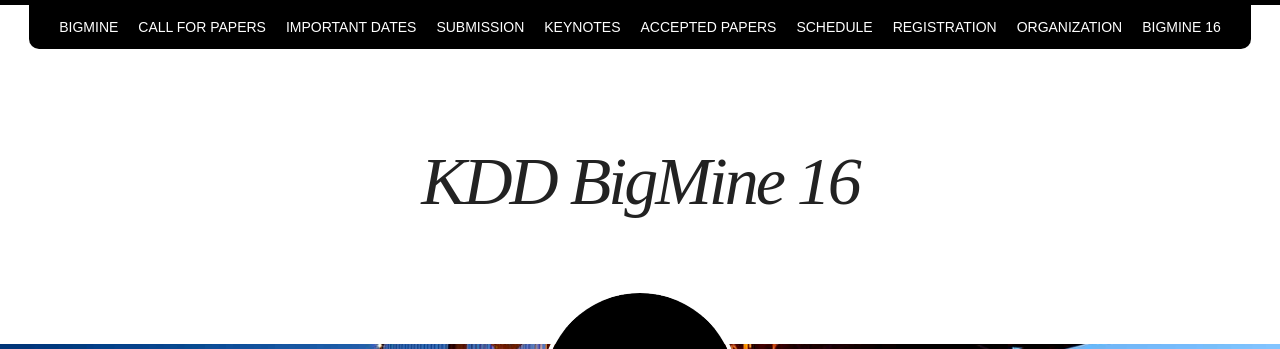
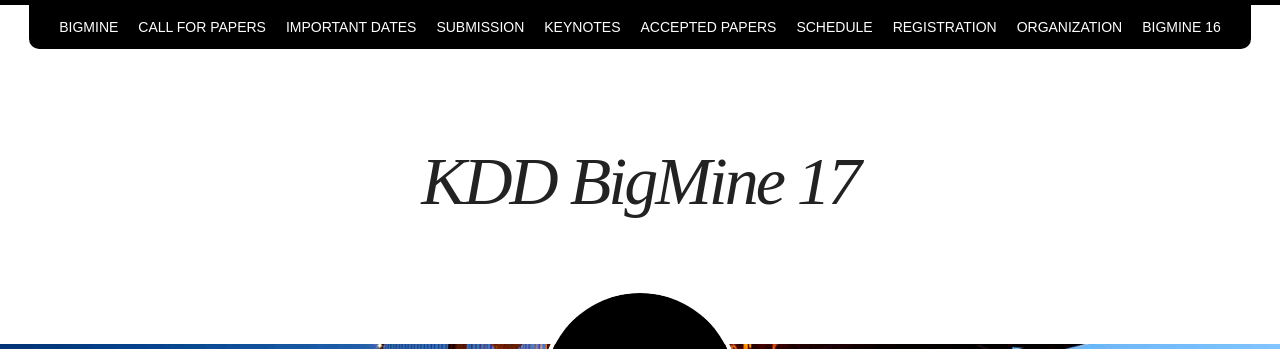
Before and after one commit to bigmine/bigmine17, a Jekyll site: the page built from index.md, in a window 1280 px wide and 900 px high. Shown: the top 349 px of the window. Built offline with Jekyll 4.4.1, drawn with Linux system fonts in a browser that asks for light colours; nearby versions of some CDN libraries.

Commit message:
update year

```diff
--- a/_includes/navigation-main.html
+++ b/_includes/navigation-main.html
@@ -14,7 +14,7 @@
 </div><!-- /.navigation-wrapper -->
 <div class="entry-wrapper">
       <header class="entry-header">
-        <h1 class="entry-title">KDD BigMine 16
+        <h1 class="entry-title">KDD BigMine 17
 </h1>
       </header>
 	  <!--
```
